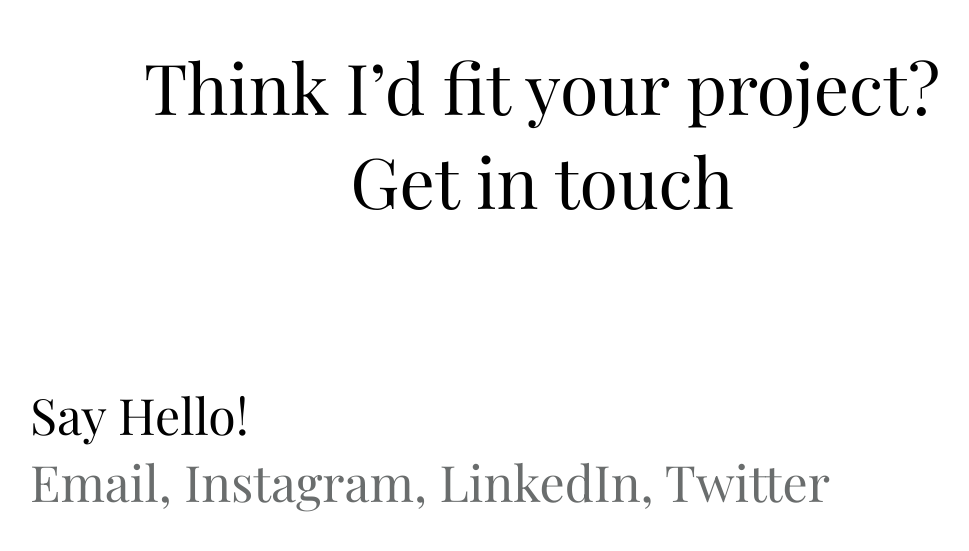
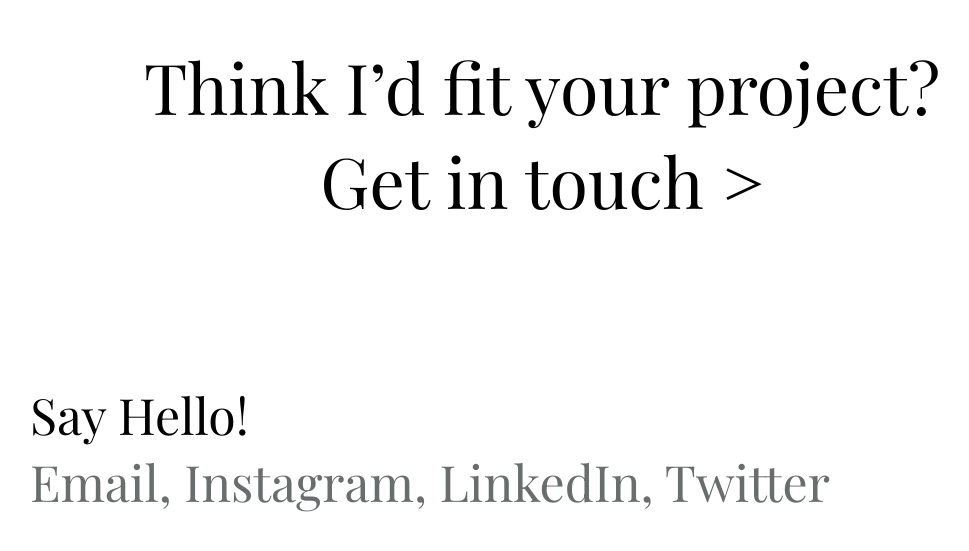
Before and after one commit to khurananmanhar/sucheta-khurana, a React (Create React App) app: page / in a window 1280 px wide. Shown: the part 3165-3716 px from the top of the page, without its empty margins (98-1067 px from the left). Built offline with nearby package versions, Linux system fonts and the light colour scheme.

Commit message:
Update Closing.js

```diff
--- a/src/components/Closing/Closing.js
+++ b/src/components/Closing/Closing.js
@@ -5,7 +5,7 @@ class Closing extends React.Component{
     render(){
         return(
             <div className="container closingContainer">
-                <h3 className="closing">Think I’d fit your project? <br/> Get in touch</h3>
+                <h3 className="closing">Think I’d fit your project? <br/> Get in touch ></h3>
                 <div className="contact">
                     <p>Say Hello!</p>
                     <p><a href="mailto:sucheta.khurana@gmail.com">Email,</a> <a href="https://www.instagram.com/sucheta.khurana/" target="_blank" rel="noreferrer">Instagram,</a> <a href="https://www.linkedin.com/in/suchetakhurana/" target="_blank" rel="noreferrer">LinkedIn,</a> <a href="https://twitter.com/sxcheta" target="_blank" rel="noreferrer">Twitter</a></p>
```
